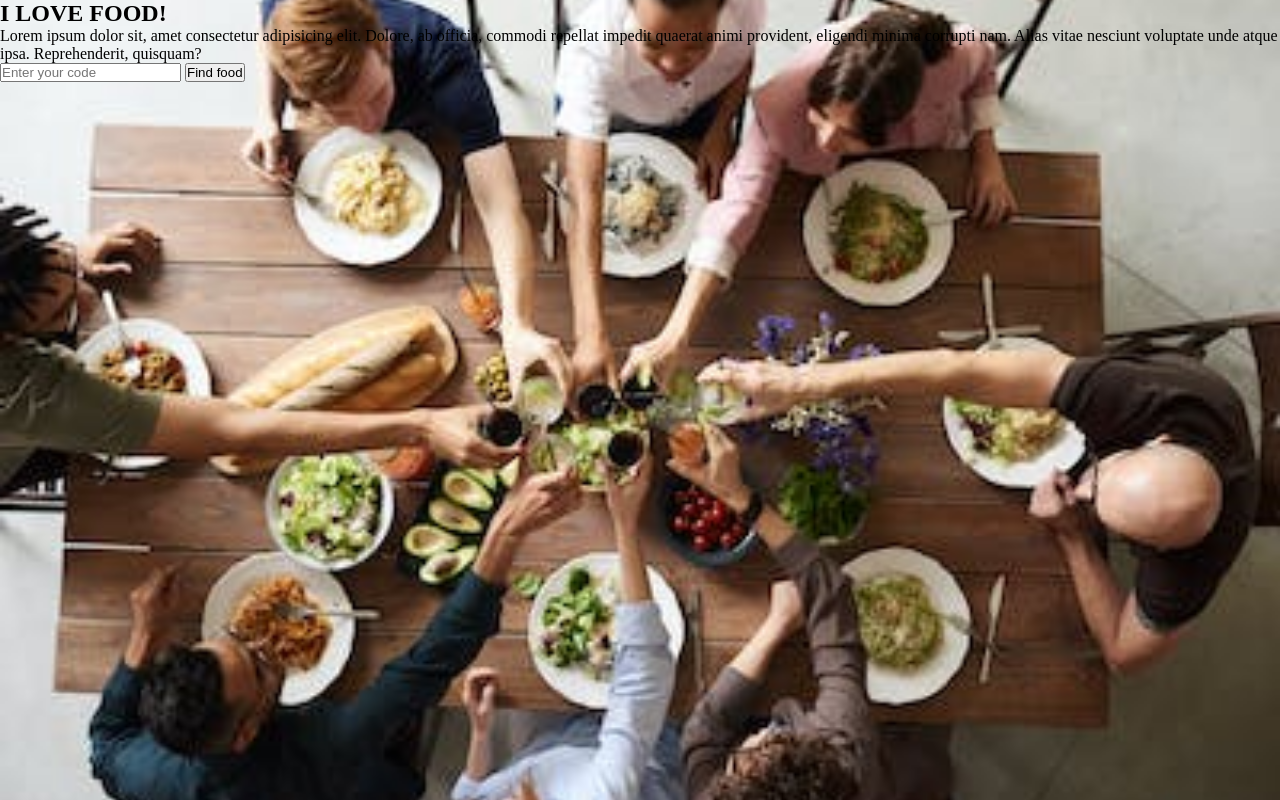
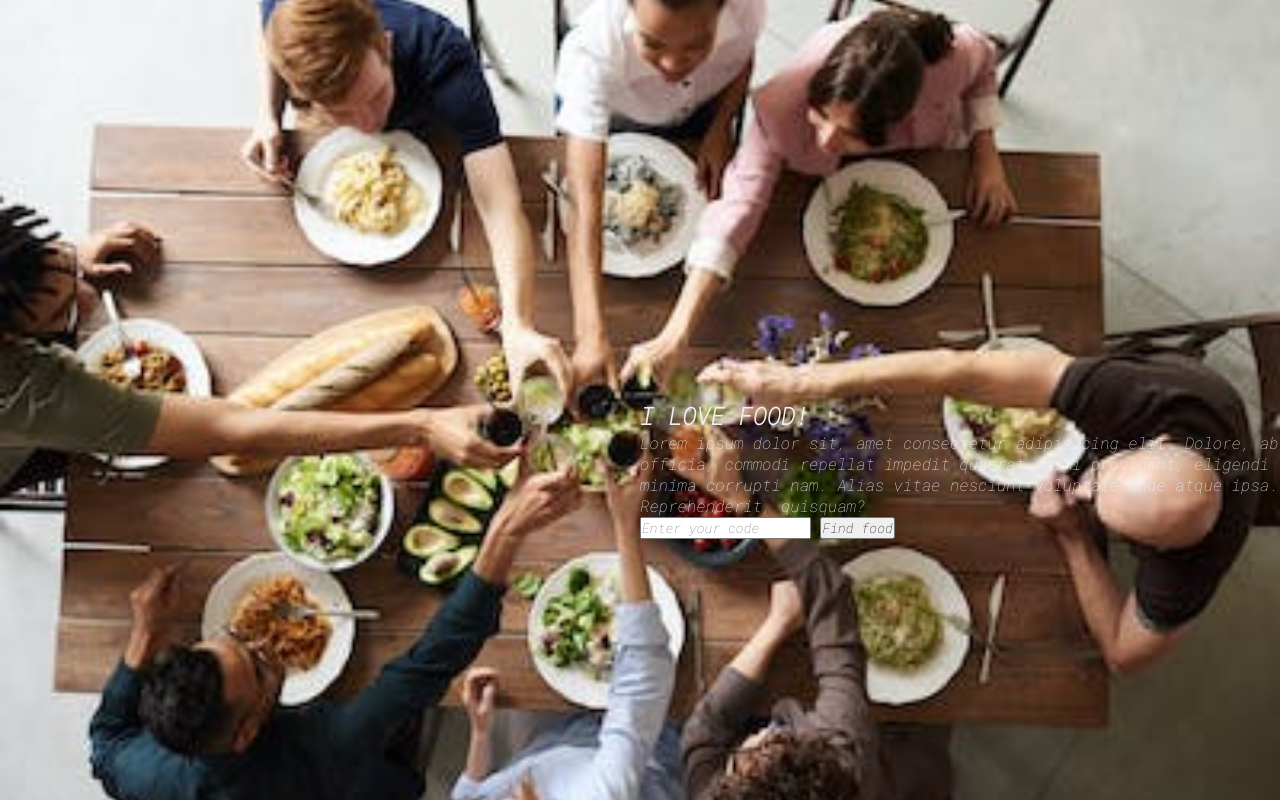
Before and after one commit to claudiahW/restaurantpage, a plain HTML site: page index.html in a window 1280 px wide. Drawn offline with Linux system fonts and the light colour scheme.

Commit message:
add transform properties to css code

```diff
--- a/style.css
+++ b/style.css
@@ -3,6 +3,7 @@
     margin: 0;
     padding: 0;
     box-sizing: border-box;
+    font-family: 'Roboto Mono', monospace;
 
 }
 .hero-img {
@@ -12,4 +13,13 @@
     background-size: cover;
     background-position: center center;
 background-repeat: no-repeat;
+position: relative;
 }
+.hero-wrapper{
+    color: rgb(240, 240, 247);
+    position: absolute;
+    top: 50%;
+    left: 50%;
+    transform: translate(-50% -50%);
+
+}
```
Also changed, not shown: index.html (+1 -0 lines).
